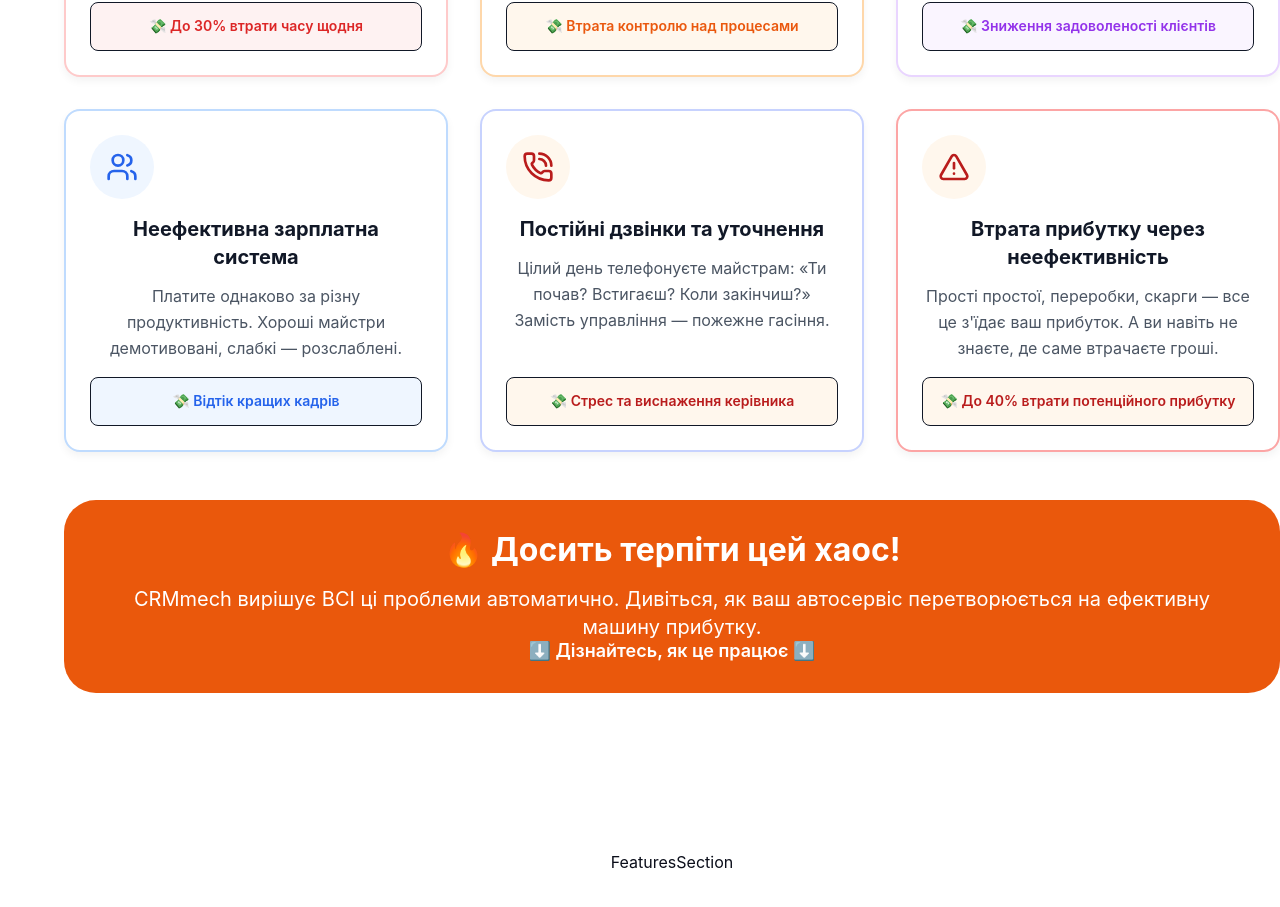
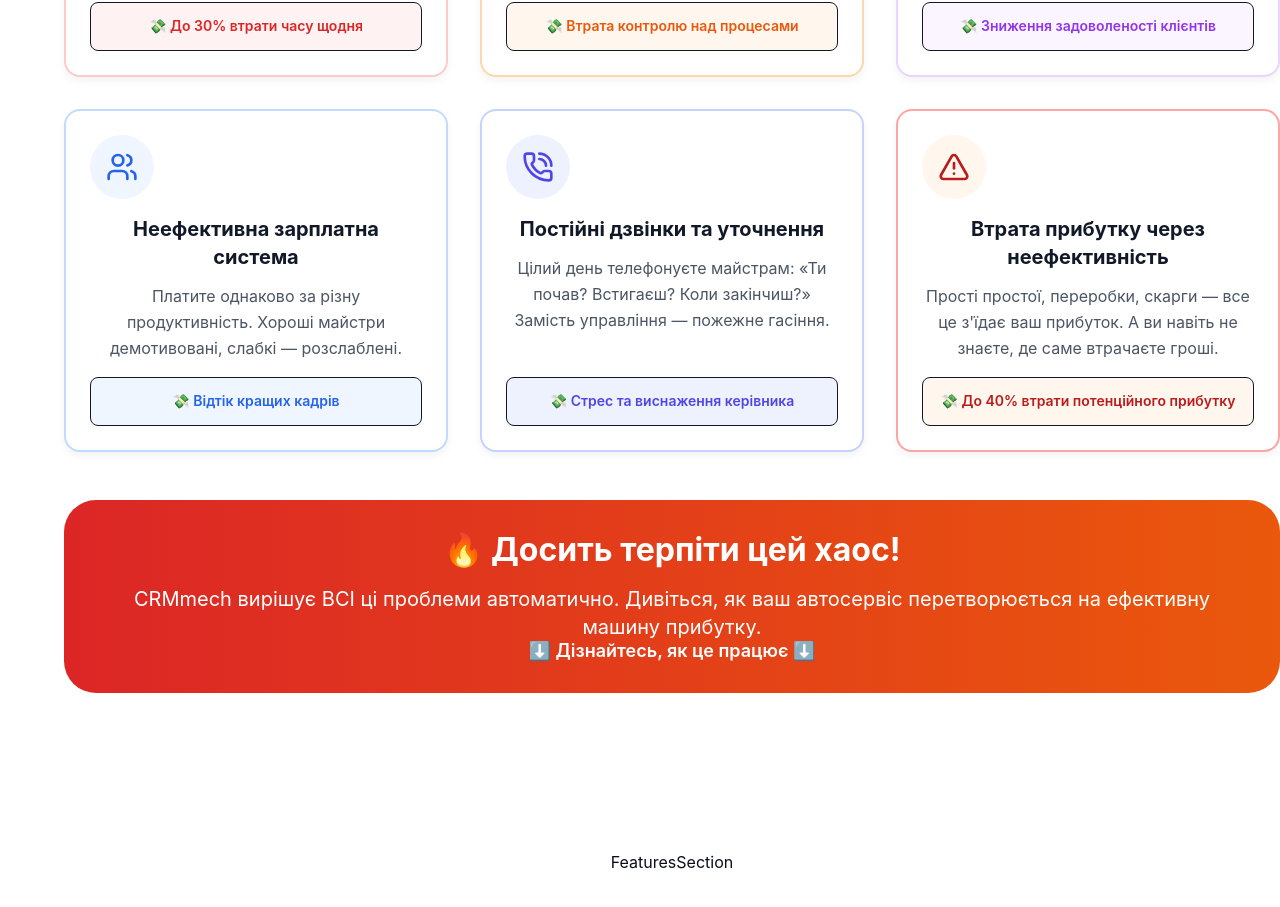
Before and after one commit to ExpanseCode/CRMMech, a React (Vite) app: page / in a window 1280 px wide. Shown: the part 1407-2314 px from the top of the page. Built offline with nearby package versions, Linux system fonts and the light colour scheme.

Commit message:
add linear-gradient

```diff
--- a/src/components/Landing/ProblemsSection/ProblemsSection.jsx
+++ b/src/components/Landing/ProblemsSection/ProblemsSection.jsx
@@ -75,7 +75,7 @@ export default function ProblemsSection() {
       impact: 'До 40% втрати потенційного прибутку',
       styleClass: 'cardRedDark',
       color: 'text-red-700',
-      iconBgClass: 'problemIndigo',
+      iconBgClass: 'problemDarkRed',
       borderColor: 'borderRedDark',
     },
   ];
--- a/src/components/Landing/ProblemsSection/ProblemsSection.module.css
+++ b/src/components/Landing/ProblemsSection/ProblemsSection.module.css
@@ -98,7 +98,8 @@
   text-align: center;
   padding: 2rem;
   border-radius: 2rem;
-  background: #ea580c;
+  background: linear-gradient(to right, #dc2626, #ea580c);
+;
   color: white;
 }
 
@@ -165,7 +166,7 @@
   color: #4f46e5;
 }
 
-.problemIndigo {
+.problemDarkRed {
   background-color: #fff7ed;
   stroke: #b91c1c;
   color: #b91c1c;
```
